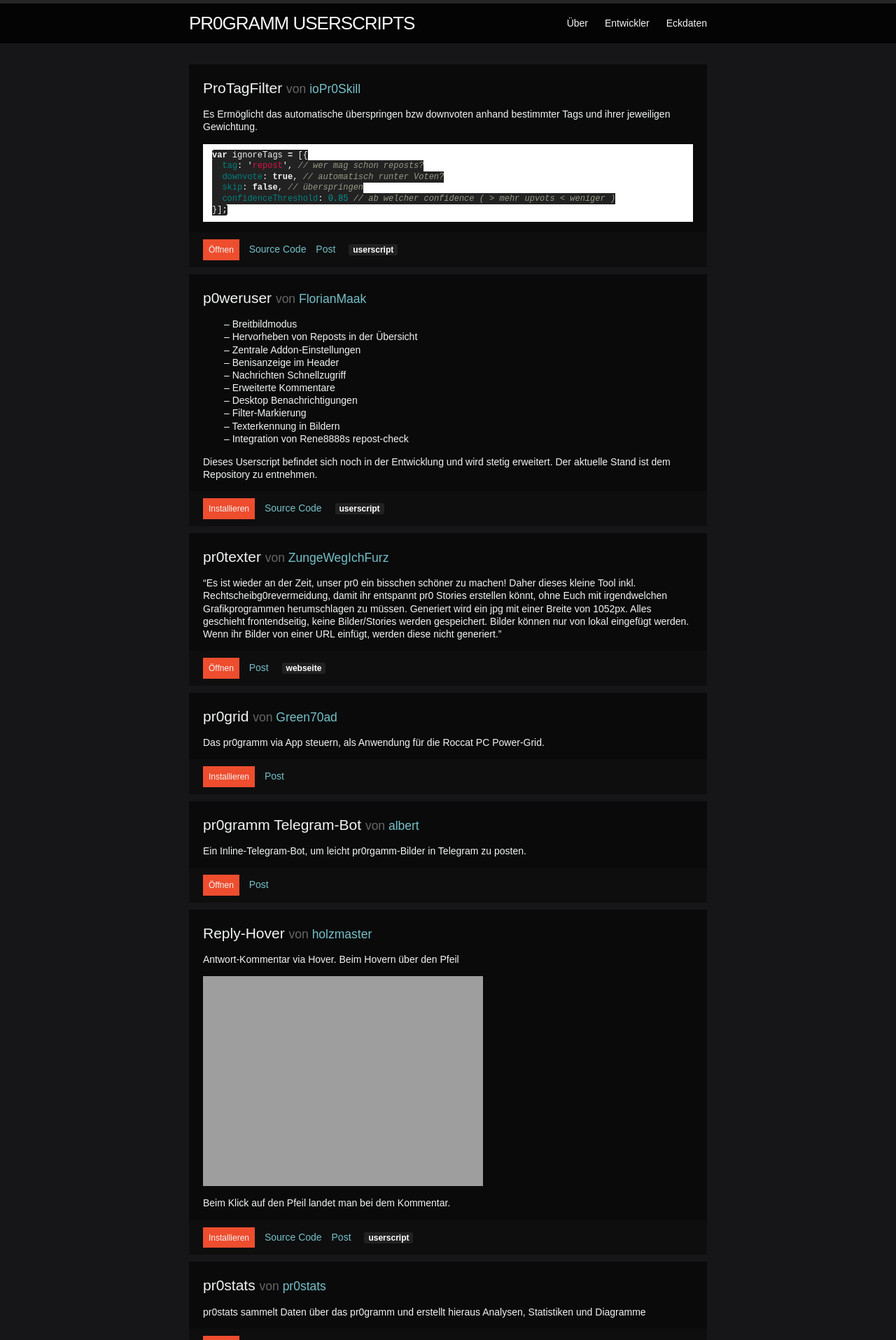
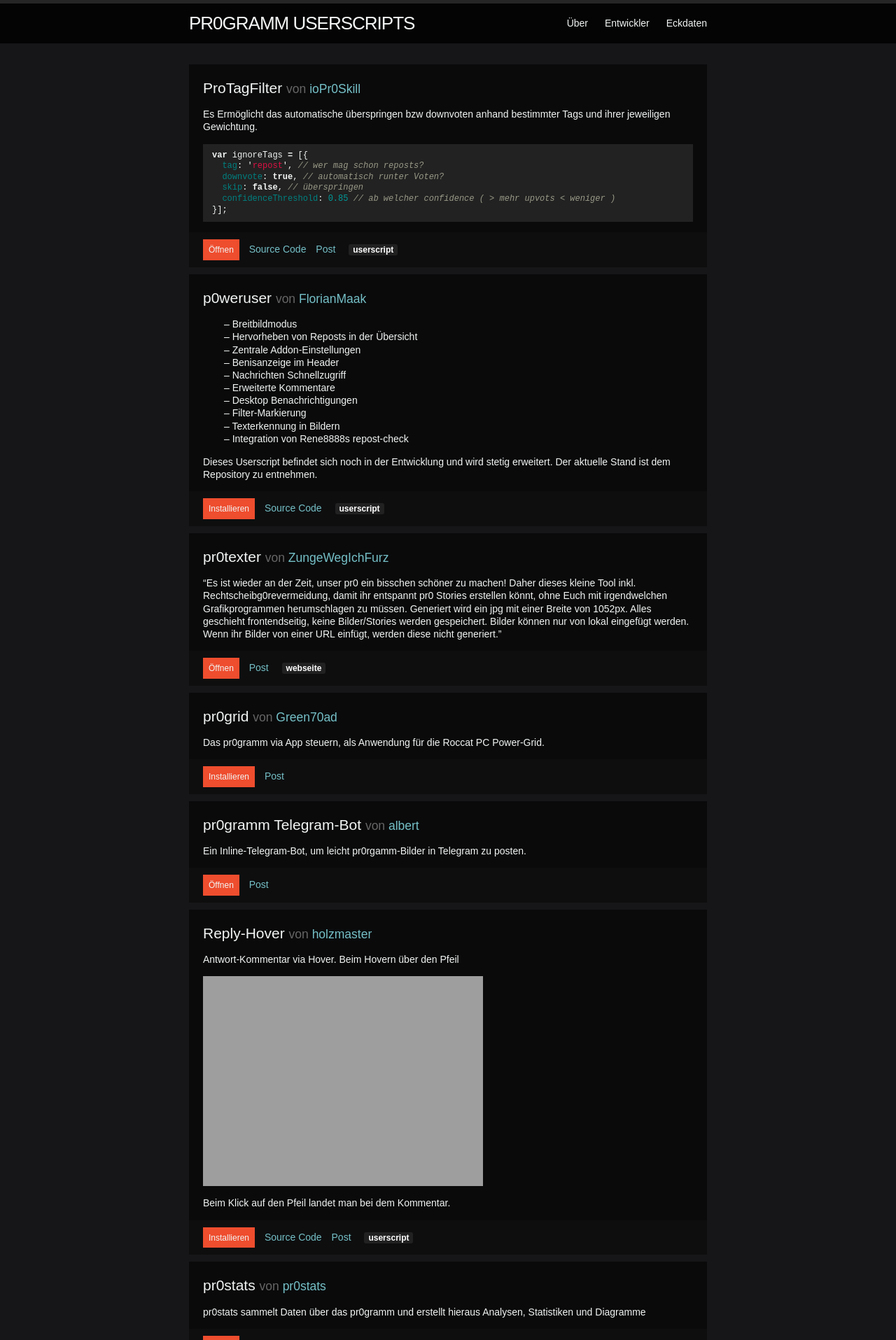
Before and after one commit to holzmaster/userscripts, a Jekyll site: the page built from index.html, in a window 1280 px wide. Shown: the top 1915 px of the page at 70% size. Built offline with Jekyll 4.4.1, drawn with Linux system fonts in a browser that asks for light colours.

Commit message:
Updated main.scss
Fixed .highlight class

```diff
--- a/css/main.scss
+++ b/css/main.scss
@@ -190,3 +190,8 @@ article li {
 .herzlol {
 	color: $pr0-color;
 }
+
+
+.highlight {
+	background: #222;
+}
```
